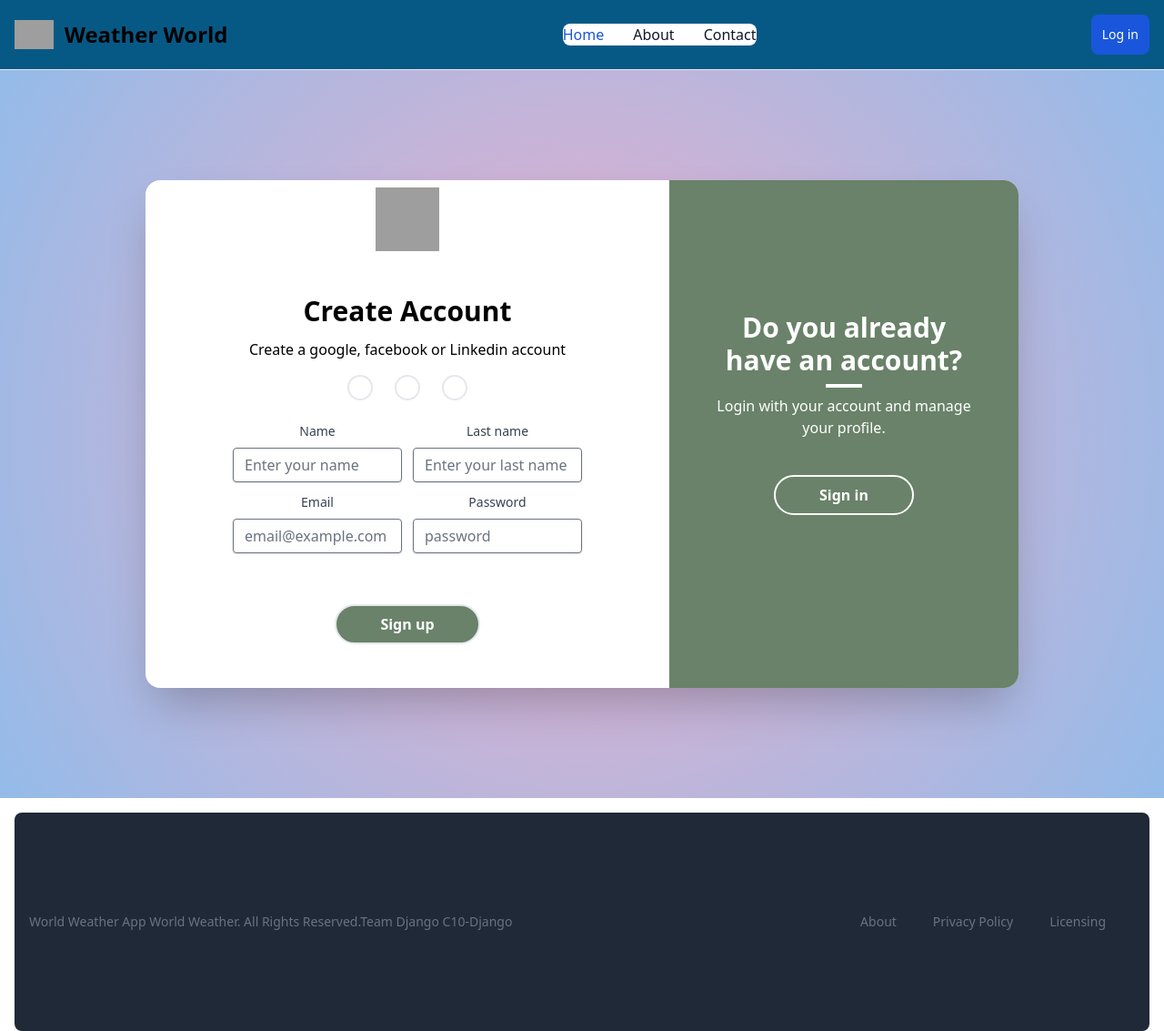
After one commit to No-Country/C10-15-ft-django, a Django app: template django_weather/weatherApp/templates/register.html in a window 1280 px wide. The commit adds this page. Shown: the whole page at 91% size. Run offline with Django 4.2, Linux system fonts and the light colour scheme; the template is opened without the code that fills it, so the values that code supplies are empty; style sheets or scripts are compiled from the project's sources; some libraries are stand-ins or nearby versions; grey boxes are pictures that could not be loaded.

Commit message:
finished block of the day

```diff
--- a/django_weather/django_weather/settings.py
+++ b/django_weather/django_weather/settings.py
@@ -40,6 +40,7 @@ INSTALLED_APPS = [
     'weatherApp',
     'compressor',
     'django_browser_reload',
+    'fontawesomefree',
 ]
 
 MIDDLEWARE = [
--- a/django_weather/weatherApp/templates/base.html
+++ b/django_weather/weatherApp/templates/base.html
@@ -7,6 +7,7 @@
       <meta charset="UTF-8">
       <meta http-equiv="X-UA-Compatible" content="IE=edge">
       <meta name="viewport" content="width=device-width, initial-scale=1.0">
+      <link href="{% static 'fontawesomefree/css/fontawesome.css' %}" rel="stylesheet" type="text/css">
       <title>World Weather</title>
 
       {% compress css %}
@@ -38,11 +39,13 @@
             </ul>
           </div>
           <div class="flex md:order-2">
-            <button type="button" class="text-white bg-blue-700 hover:bg-blue-800 focus:ring-4 focus:outline-none focus:ring-blue-300 font-medium rounded-lg text-sm px-4 py-2 text-center mr-3 md:mr-0"  style="padding: 0.75rem;">Log in</button>
-            <button data-collapse-toggle="navbar-sticky" type="button" class="inline-flex items-center p-2 text-sm text-gray-500 rounded-lg md:hidden hover:bg-gray-100 focus:outline-none focus:ring-2 focus:ring-gray-200" aria-controls="navbar-sticky" aria-expanded="false">
-              <span class="sr-only">Open main menu</span>
-              <svg class="w-6 h-6" aria-hidden="true" fill="currentColor" viewBox="0 0 20 20" xmlns="http://www.w3.org/2000/svg"><path fill-rule="evenodd" d="M3 5a1 1 0 011-1h12a1 1 0 110 2H4a1 1 0 01-1-1zM3 10a1 1 0 011-1h12a1 1 0 110 2H4a1 1 0 01-1-1zM3 15a1 1 0 011-1h12a1 1 0 110 2H4a1 1 0 01-1-1z" clip-rule="evenodd"></path></svg>
-            </button>
+            <a href="{% url 'login' %}">
+              <button type="button" class="text-white bg-blue-700 hover:bg-blue-800 focus:ring-4 focus:outline-none focus:ring-blue-300 font-medium rounded-lg text-sm px-4 py-2 text-center mr-3 md:mr-0"  style="padding: 0.75rem;">Log in</button>
+              <button data-collapse-toggle="navbar-sticky" type="button" class="inline-flex items-center p-2 text-sm text-gray-500 rounded-lg md:hidden hover:bg-gray-100 focus:outline-none focus:ring-2 focus:ring-gray-200" aria-controls="navbar-sticky" aria-expanded="false">
+                <span class="sr-only">Open main menu</span>
+                <svg class="w-6 h-6" aria-hidden="true" fill="currentColor" viewBox="0 0 20 20" xmlns="http://www.w3.org/2000/svg"><path fill-rule="evenodd" d="M3 5a1 1 0 011-1h12a1 1 0 110 2H4a1 1 0 01-1-1zM3 10a1 1 0 011-1h12a1 1 0 110 2H4a1 1 0 01-1-1zM3 15a1 1 0 011-1h12a1 1 0 110 2H4a1 1 0 01-1-1z" clip-rule="evenodd"></path></svg>
+              </button>
+            </a>
         </div>
         </div>
       </nav>
--- /dev/null
+++ b/django_weather/weatherApp/templates/register.html
@@ -0,0 +1,100 @@
+{% extends "base.html" %}
+
+{% block content %}
+<div class='flex flex-col items-center justify-center min-h-screen py-20' style="min-height: 100vh; padding-top: 5rem;">
+  <div class='flex flex-col items-center justify-center w-full flex-1 md:px-20 text-center' style="padding-left: 10rem; padding-right: 10rem;">
+    <div class='flex flex-col md:flex-row bg-white rounded-2xl shadow-2xl w-full '>
+      {#Sign in section#}
+      <div class='w-full md:w-3/5'>
+        <div class='text-left font-bold'>
+          <div class='mt-2 flex flex-row justify-center'>
+            <img src='AcaElLogo.png' alt='Logo' class='h-[70px] w-[70px]'/>
+          </div>
+        </div>
+        <div class='py-0'>
+          <div class='flex-1 flex flex-col items-center py-12 px-4 sm:px-2 lg:flex-none lg:px-20 xl:px-24'>
+            <div class='mx auto w-full max-w-sm lg:max-w-lg lg:w-[100rem]'>
+              <div class='text-center'>
+                <h2 class='text-3xl font-Poiret font-bold mb-3'>Create Account</h2>
+                <p class='font-Poiret'>Create a google, facebook or Linkedin account</p>
+                <div class=' mt-4 flex justify-center my-2'>
+                  <a href='#' class='border-2 border-gray-200 rounded-full p-3 mx-3'>
+                    <i class="fa-brands fa-facebook-f fa-xs"></i>
+                  </a>
+                  <a href='#' class='border-2 border-gray-200 rounded-full p-3 mx-3'>
+                    <i class="fa-brands fa-linkedin-in fa-xs"></i>
+                  </a>
+                  <a href='#' class='border-2 border-gray-200 rounded-full p-3 mx-3'>
+                    <i class="fa-brands fa-google fa-xs"></i>
+                  </a>
+                </div> {# Social login section#}
+              </div>
+              <div class='mt-6'>
+                <form class='space-y-1'>
+                  <div class=' px-8 grid grid-cols-1 gap-2 lg:grid-cols-2 lg:gap-3 lg:px-16'>
+                    <div>
+                      <label
+                      class='font-roboto block text-sm font-medium text-gray-700'>
+                        Name
+                      </label>
+                      <input
+                      type='text'
+                      class='mt-2 shadow appearance-none border rounded w-full py-2 px-3 text-sky-900 leading-tight focus:outline-none focus:shadow-outline'
+                      placeholder='Enter your name'/>
+                    </div>
+                    <div>
+                      <label
+                      for='Last name'
+                      class='font-roboto block text-sm font-medium text-gray-700'>
+                        Last name
+                      </label>
+                      <input
+                      type='text'
+                      class='mt-2 shadow appearance-none border rounded w-full py-2 px-3 text-sky-700 leading-tight focus:outline-none focus:shadow-outline'
+                      placeholder='Enter your last name'></input>
+                    </div>
+                    <div>
+                      <label
+                      for='Email'
+                      class='font-roboto block text-sm font-medium text-gray-700'>
+                        Email
+                      </label>
+                      <input
+                      type='email'
+                      class='mt-2 shadow appearance-none border rounded w-full py-2 px-3 text-sky-700 leading-tight focus:outline-none focus:shadow-outline'
+                      placeholder='email@example.com'/>
+                    </div>
+                    <div>
+                      <label
+                      for='password'
+                      class='font-roboto block text-sm font-medium text-gray-700'>
+                        Password
+                      </label>
+                      <input
+                      type='password'
+                      class='mt-2 shadow appearance-none border rounded w-full py-2 px-3 text-sky-700 leading-tight focus:outline-none focus:shadow-outline'
+                      placeholder='password'></input>
+                    </div>
+                  </div>
+                </form>
+                <a
+                href='#'
+                class='border-2 bg-[#698269] text-white rounded-full px-12 py-2 inline-block font-semibold hover:bg-[#698269] hover:text-white mt-10'>Sign up</a>
+              </div>
+            </div>
+          </div>
+        </div>
+      </div>
+      {#Sign up section#}
+      <div class='w-full md:w-2/5 bg-[#698269] text-white rounded-tr-2xl rounded-br-2xl py-6 md:py-36 px-12'>
+        <h2 class='font-Poiret text-3xl font-bold mb-2'> Do you already have an account?</h2>
+        <div class='border-2 w-10 border-white inline-block mb-2'></div>
+        <p class='font-Poiret mb-10'> Login with your account and manage your profile.</p>
+        <a href="{% url 'login' %}"
+          class='border-2 border-white rounded-full px-12 py-2 inline-block font-semibold hover:bg-white hover:text-[#698269]'>Sign in</a>
+    </div>
+    </div>
+
+  </div>
+</div>
+{% endblock content %}
--- a/django_weather/weatherApp/urls.py
+++ b/django_weather/weatherApp/urls.py
@@ -4,4 +4,5 @@ from . import views
 urlpatterns = [
     path('', views.index, name="/"),
     path('login/', views.login, name="login"),
+    path('register/', views.login, name="register"),
 ]
--- a/django_weather/weatherApp/views.py
+++ b/django_weather/weatherApp/views.py
@@ -41,3 +41,6 @@ def index(request):
 
 def login(request):
     return render(request, 'login.html')
+
+def register(request):
+    return render(request, 'register.html')
```
Also changed, not shown: django_weather/requirements.txt (added, +37 -0 lines), django_weather/weatherApp/templates/index.html (+23 -22 lines), django_weather/weatherApp/templates/login.html (+35 -36 lines).
